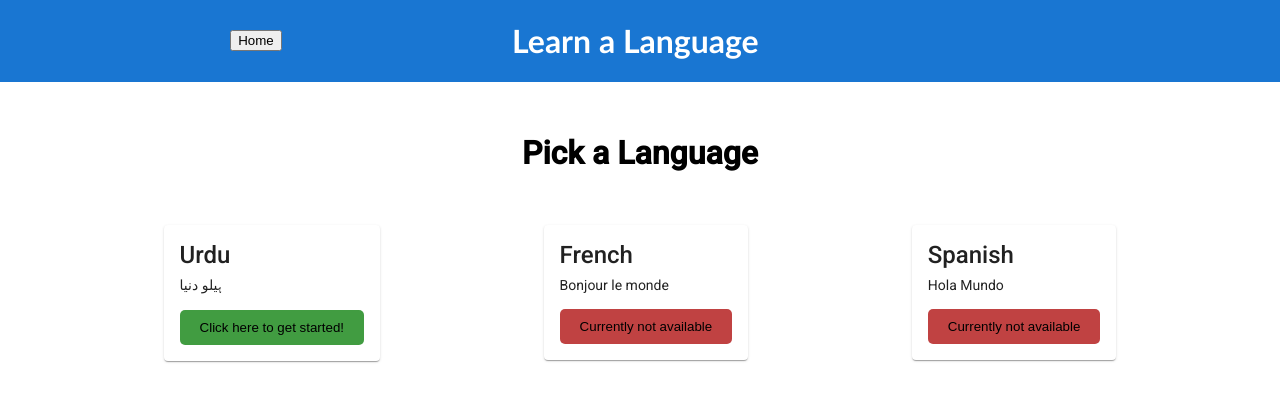
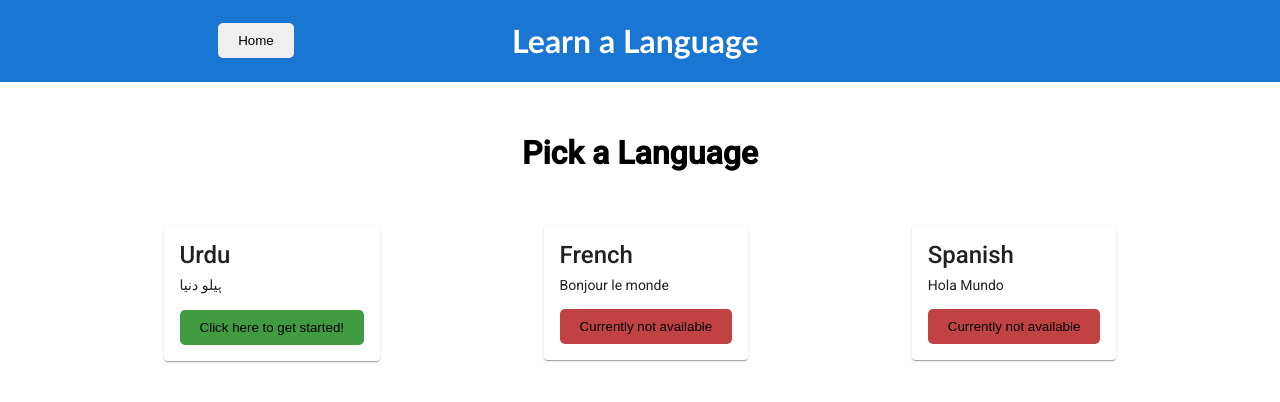
Before and after one commit to farshad-s/learn-a-lang, an Angular app: page /home in a window 1280 px wide. Shown: the top 402 px of the page. Built offline with nearby package versions, Linux system fonts and the light colour scheme.

Commit message:
added global styles to global stylesheet

```diff
--- a/src/styles.css
+++ b/src/styles.css
@@ -1,4 +1,23 @@
 /* You can add global styles to this file, and also import other style files */
 
-html, body { height: 100%; }
-body { margin: 0; font-family: Roboto, "Helvetica Neue", sans-serif; }
+html,
+body {
+  height: 100%;
+}
+body {
+  margin: 0;
+  font-family: Roboto, "Helvetica Neue", sans-serif;
+}
+
+button {
+  border: none;
+  border-radius: 5px;
+  padding: 10px 20px;
+  outline: none;
+  cursor: pointer;
+}
+
+button:hover {
+  background-color: transparent !important;
+  transition: ease 0.5s;
+}
```
